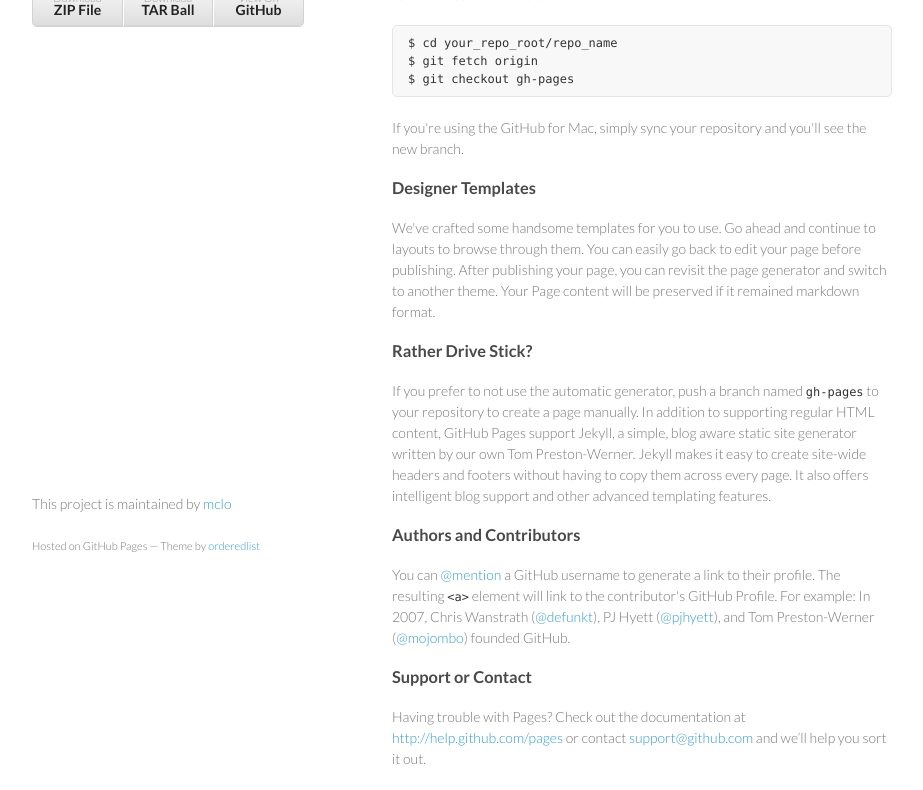
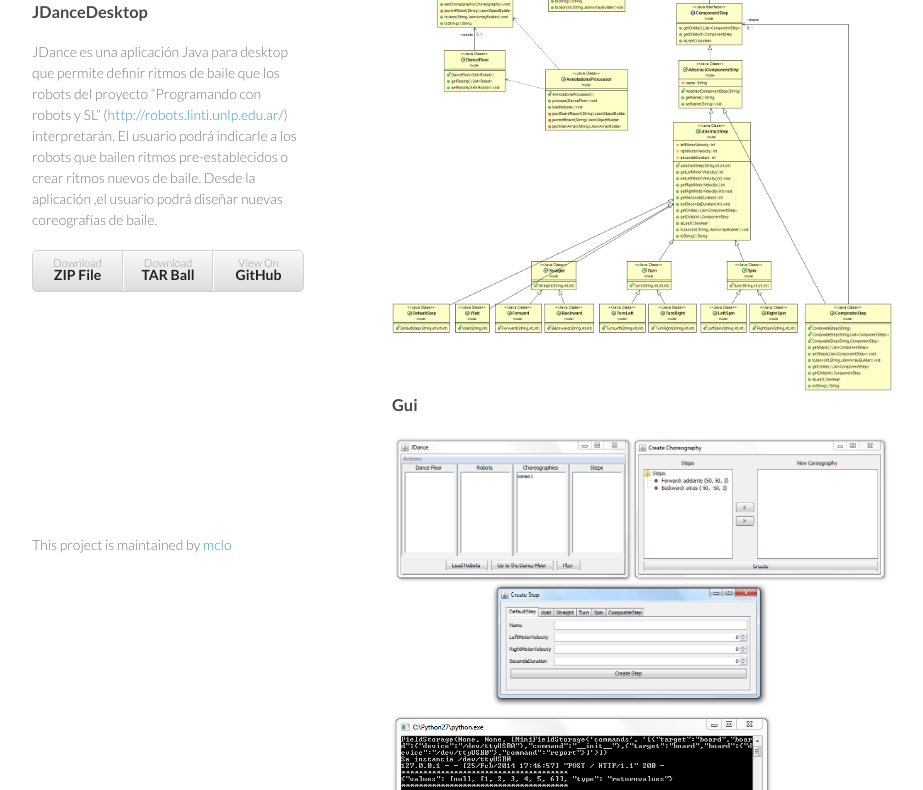
Before and after one commit to marcelocarmona/JDanceDesktop, a plain HTML site: page index.html in a window 1280 px wide. Shown: the part 175-965 px from the top of the page, without its empty margins (178-1101 px from the left). Drawn offline with Linux system fonts and the light colour scheme.

Commit message:
first page

```diff
--- a/index.html
+++ b/index.html
@@ -15,10 +15,19 @@
   <body>
     <div class="wrapper">
       <header>
+      	<img alt="JDance" src="images/ic_choreography.png">
         <h1>JDanceDesktop</h1>
-        <p></p>
 
-        <p class="view"><a href="https://github.com/mclo/JDanceDesktop">View the Project on GitHub <small>mclo/JDanceDesktop</small></a></p>
+
+   		<h3><a name="JDanceDesktop" class="anchor" href="#JDanceDesktop"><span class="octicon octicon-link"></span></a>JDanceDesktop</h3>
+		<p>
+			JDance es una aplicación Java para desktop que permite definir
+			ritmos de baile que los robots del proyecto “Programando con robots
+			y SL” (<a href="http://robots.linti.unlp.edu.ar/">http://robots.linti.unlp.edu.ar/</a>)
+			interpretarán. El usuario podrá indicarle a los robots que bailen
+			ritmos pre-establecidos o crear ritmos nuevos de baile. Desde la
+			aplicación ,el usuario podrá diseñar nuevas coreografías de baile.
+		</p>
 
 
         <ul>
@@ -28,41 +37,19 @@
         </ul>
       </header>
       <section>
-        <h3>
-<a name="welcome-to-github-pages" class="anchor" href="#welcome-to-github-pages"><span class="octicon octicon-link"></span></a>Welcome to GitHub Pages.</h3>
 
-<p>This automatic page generator is the easiest way to create beautiful pages for all of your projects. Author your page content here using GitHub Flavored Markdown, select a template crafted by a designer, and publish. After your page is generated, you can check out the new branch:</p>
 
-<pre><code>$ cd your_repo_root/repo_name
-$ git fetch origin
-$ git checkout gh-pages
-</code></pre>
+		<h3><a name="Model Uml" class="anchor" href="#welcome-to-github-pages"><span class="octicon octicon-link"></span></a>Model Uml</h3>
+ 		<a href="images/model.png"><img src="images/model.png" alt="Model"></a>
 
-<p>If you're using the GitHub for Mac, simply sync your repository and you'll see the new branch.</p>
+		<h3><a name="gui" class="anchor" href="#gui"><span class="octicon octicon-link"></span></a>Gui</h3>
+		<a href="images/jdance_gui.png"><img alt="JDance Gui" src="images/jdance_gui.png"></a>
+		<a href="images/jdance_gui2.png"><img alt="JDance Gui" src="images/jdance_gui2.png"></a>
 
-<h3>
-<a name="designer-templates" class="anchor" href="#designer-templates"><span class="octicon octicon-link"></span></a>Designer Templates</h3>
 
-<p>We've crafted some handsome templates for you to use. Go ahead and continue to layouts to browse through them. You can easily go back to edit your page before publishing. After publishing your page, you can revisit the page generator and switch to another theme. Your Page content will be preserved if it remained markdown format.</p>
-
-<h3>
-<a name="rather-drive-stick" class="anchor" href="#rather-drive-stick"><span class="octicon octicon-link"></span></a>Rather Drive Stick?</h3>
-
-<p>If you prefer to not use the automatic generator, push a branch named <code>gh-pages</code> to your repository to create a page manually. In addition to supporting regular HTML content, GitHub Pages support Jekyll, a simple, blog aware static site generator written by our own Tom Preston-Werner. Jekyll makes it easy to create site-wide headers and footers without having to copy them across every page. It also offers intelligent blog support and other advanced templating features.</p>
-
-<h3>
-<a name="authors-and-contributors" class="anchor" href="#authors-and-contributors"><span class="octicon octicon-link"></span></a>Authors and Contributors</h3>
-
-<p>You can <a href="https://github.com/blog/821" class="user-mention">@mention</a> a GitHub username to generate a link to their profile. The resulting <code>&lt;a&gt;</code> element will link to the contributor's GitHub Profile. For example: In 2007, Chris Wanstrath (<a href="https://github.com/defunkt" class="user-mention">@defunkt</a>), PJ Hyett (<a href="https://github.com/pjhyett" class="user-mention">@pjhyett</a>), and Tom Preston-Werner (<a href="https://github.com/mojombo" class="user-mention">@mojombo</a>) founded GitHub.</p>
-
-<h3>
-<a name="support-or-contact" class="anchor" href="#support-or-contact"><span class="octicon octicon-link"></span></a>Support or Contact</h3>
-
-<p>Having trouble with Pages? Check out the documentation at <a href="http://help.github.com/pages">http://help.github.com/pages</a> or contact <a href="mailto:support@github.com">support@github.com</a> and we’ll help you sort it out.</p>
       </section>
       <footer>
         <p>This project is maintained by <a href="https://github.com/mclo">mclo</a></p>
-        <p><small>Hosted on GitHub Pages &mdash; Theme by <a href="https://github.com/orderedlist">orderedlist</a></small></p>
       </footer>
     </div>
     <script src="javascripts/scale.fix.js"></script>
```
Also changed, not shown: images/ic_choreography.png (added), images/jdance_gui.png (added), images/jdance_gui2.png (added), images/model.png (added).
